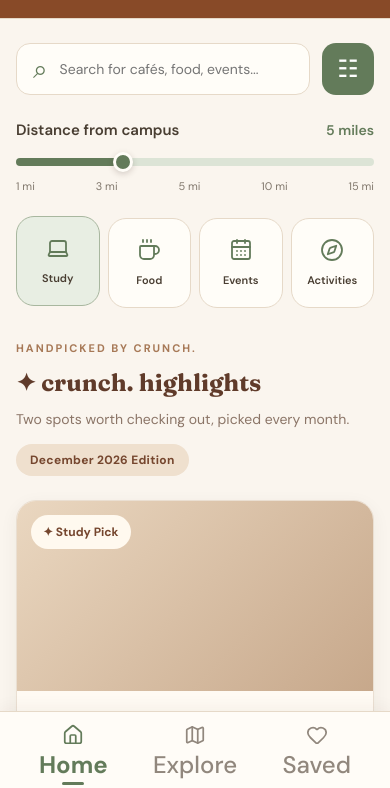
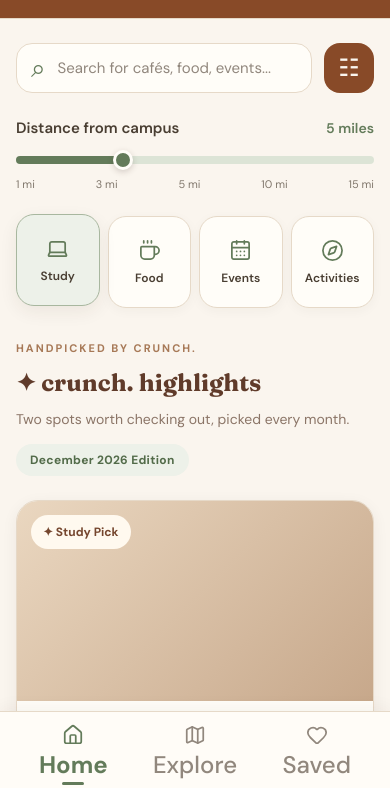
Before and after one commit to AvrilPadilla/coffee-shop-finder, a plain HTML site: page index.html in a window 390 px wide. Shown: the part 54-842 px from the top of the page. Drawn offline with nearby package versions, Linux system fonts and the light colour scheme.

Commit message:
Polish home page design and mobile responsiveness

```diff
--- a/style.css
+++ b/style.css
@@ -2481,3 +2481,253 @@ body.saved-page > .home-header {
     margin-bottom: 36px;
   }
 }
+
+/* =========================================
+   crunch. - Home Search & Categories Polish
+   ========================================= */
+
+/* Search bar */
+.home-page .home-search-box {
+  min-height: 56px;
+  border: 1px solid #e6d9c8;
+  border-radius: 16px;
+  background: #fffdf8;
+  padding: 0 18px;
+  transition:
+    border-color 0.2s ease,
+    box-shadow 0.2s ease;
+}
+
+.home-page .home-search-box:focus-within {
+  border-color: #637b5a;
+  box-shadow: 0 0 0 3px rgba(99, 123, 90, 0.12);
+}
+
+.home-page .home-search-box input {
+  font-size: 15px;
+  color: #493e32;
+}
+
+.home-page .home-search-box input::placeholder {
+  color: #91877d;
+}
+
+/* Explore filters button */
+.home-page .home-filter-button {
+  width: 56px;
+  height: 56px;
+  flex-shrink: 0;
+  border-radius: 16px;
+  background: #884a28;
+  color: #faf5ee;
+  transition:
+    background 0.2s ease,
+    transform 0.2s ease;
+}
+
+.home-page .home-filter-button:hover {
+  background: #6d3920;
+  transform: translateY(-2px);
+}
+
+/* Category cards */
+.home-page .home-category {
+  min-height: 112px;
+  border-radius: 18px;
+  background: #fffdf8;
+  border: 1px solid #e6d9c8;
+  box-shadow: 0 3px 12px rgba(59, 42, 34, 0.04);
+  transition:
+    background 0.2s ease,
+    border-color 0.2s ease,
+    transform 0.2s ease,
+    box-shadow 0.2s ease;
+}
+
+/* Category icons */
+.home-page .home-category svg {
+  width: 27px;
+  height: 27px;
+  color: #637b5a;
+  stroke-width: 1.8;
+}
+
+/* Category labels */
+.home-page .home-category span {
+  font-size: 14px;
+  font-weight: 600;
+  color: #493e32;
+}
+
+/* Hover and selected appearance */
+.home-page .home-category:hover,
+.home-page .home-category.active {
+  background: #edf1e9;
+  border-color: #a8b79f;
+  box-shadow: 0 6px 18px rgba(59, 42, 34, 0.07);
+}
+
+/* Keyboard accessibility */
+.home-page .home-category:focus-visible,
+.home-page .home-filter-button:focus-visible {
+  outline: 3px solid #637b5a;
+  outline-offset: 3px;
+}
+
+/* Mobile adjustments */
+@media (max-width: 600px) {
+  .home-page .home-search-box {
+    min-height: 50px;
+    padding: 0 14px;
+  }
+
+  .home-page .home-filter-button {
+    width: 50px;
+    height: 50px;
+  }
+
+  .home-page .home-category {
+    min-height: 92px;
+    padding: 12px 4px;
+    gap: 9px;
+  }
+
+  .home-page .home-category svg {
+    width: 23px;
+    height: 23px;
+  }
+
+  .home-page .home-category span {
+    font-size: 12px;
+  }
+}
+
+/* =========================================
+   crunch. - Home Discovery Cards Refinement
+   ========================================= */
+
+/* Consistent card proportions */
+.home-page .home-place-card {
+  flex: 0 0 270px;
+  border-radius: 20px;
+  cursor: pointer;
+  outline: none;
+}
+
+/* Larger, consistent image area */
+.home-page .home-place-image {
+  height: 170px;
+}
+
+/* Consistent text spacing */
+.home-page .home-place-info {
+  padding: 18px;
+}
+
+.home-page .home-place-info h3 {
+  font-size: 16px;
+  line-height: 1.4;
+  margin-bottom: 8px;
+}
+
+/* Sage-green amenity tags */
+.home-page .home-place-tags span {
+  background: #edf1e9;
+  color: #526b49;
+  padding: 6px 10px;
+}
+
+/* Accessible keyboard focus */
+.home-page .home-place-card:focus-visible {
+  outline: 3px solid #637b5a;
+  outline-offset: 3px;
+}
+
+/* More comfortable carousel scrolling */
+.home-page .home-card-carousel {
+  gap: 18px;
+  padding: 6px 4px 20px;
+  scroll-padding-inline: 4px;
+}
+
+/* Mobile card proportions */
+@media (max-width: 600px) {
+  .home-page .home-place-card {
+    flex-basis: min(250px, 82vw);
+  }
+
+  .home-page .home-place-image {
+    height: 155px;
+  }
+
+  .home-page .home-place-info {
+    padding: 15px;
+  }
+
+  .home-page .home-card-carousel {
+    gap: 14px;
+  }
+}
+
+/* =========================================
+   crunch. - Monthly Highlights Polish
+   ========================================= */
+
+/* Featured cards */
+.home-page .highlight-card {
+  border-radius: 22px;
+  border: 1px solid #e6d9c8;
+  background: #fffdf8;
+  box-shadow: 0 4px 16px rgba(59, 42, 34, 0.06);
+}
+
+/* More prominent photography */
+.home-page .highlight-image {
+  height: 240px;
+  background-color: #eae5dc;
+}
+
+/* Editorial content spacing */
+.home-page .highlight-content {
+  padding: 24px;
+}
+
+.home-page .highlight-content h3 {
+  font-size: 23px;
+  line-height: 1.3;
+  color: #493e32;
+}
+
+/* Sage-green category label */
+.home-page .highlight-category {
+  color: #526b49;
+  font-size: 11px;
+  letter-spacing: 1.5px;
+}
+
+/* Monthly edition badge */
+.home-page .highlights-month {
+  background: #edf1e9;
+  color: #526b49;
+}
+
+/* Keyboard accessibility */
+.home-page .highlight-card:focus-visible {
+  outline: 3px solid #637b5a;
+  outline-offset: 3px;
+}
+
+/* Mobile adjustments */
+@media (max-width: 650px) {
+  .home-page .highlight-image {
+    height: 200px;
+  }
+
+  .home-page .highlight-content {
+    padding: 19px;
+  }
+
+  .home-page .highlight-content h3 {
+    font-size: 21px;
+  }
+}
```
